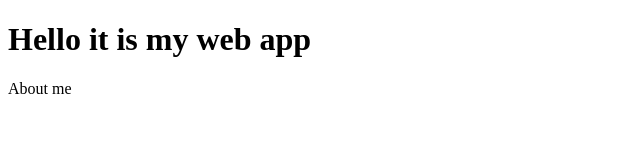
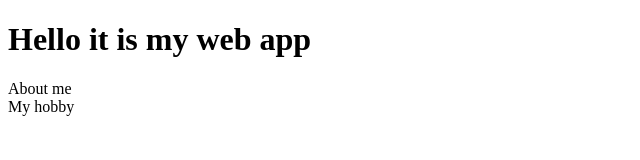
Before and after one commit to annienf17/web-app, a plain HTML site: page index.html in a window 1280 px wide. Shown: the full height of the page, 0-640 px from the left. Drawn offline with Linux system fonts and the light colour scheme.

Commit message:
my 1st change in index

```diff
--- a/index.html
+++ b/index.html
@@ -9,5 +9,6 @@
   <body>
     <header><h1>Hello it is my web app</h1></header>
     <section>About me</section>
+    <section>My hobby</section>
   </body>
 </html>
```
